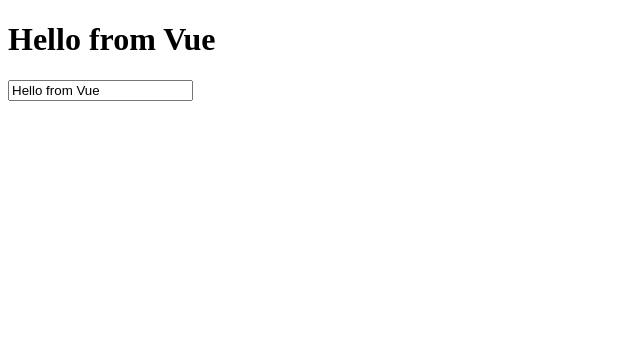
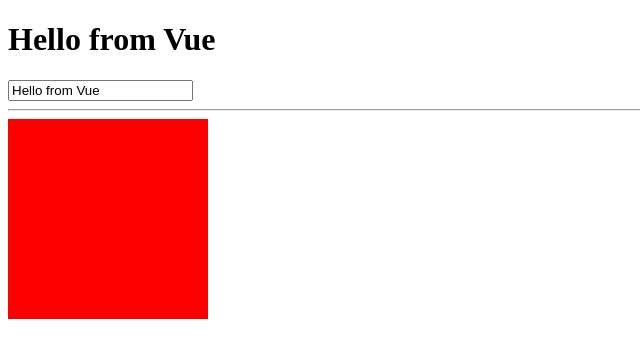
Before and after one commit to Axhar85/vue-proj, a plain HTML site: page index.html in a window 1280 px wide. Shown: the whole page, without its empty margins (0-640 px from the left). Drawn offline with nearby package versions, Linux system fonts and the light colour scheme.

Commit message:
if statements

```diff
--- a/index.html
+++ b/index.html
@@ -4,18 +4,40 @@
     <meta charset="UTF-8">
 
     <title>Vue 3</title>
+    <style>
+        .box {
+            background: purple;
+            height: 200px;
+            width: 200px;
+        }
+        .box.two {
+            background-color: red;
+        }
+        .box.three {
+            background-color: green ;
+        }
+        [v-cloak] {
+            display: none;
+        }
+    </style>
 </head>
 <body>
-    <div id="app">
+    <div id="app" v-cloak>
         <h1> {{greeting}} </h1>
         <input v-model="greeting">
+        <hr/>
+        <div v-if="isVisible" class="box"></div>
+        <div v-else-if="isVisibleTwo"  class="box two"></div>
+        <div v-else class="box three"></div>
     </div>
     <script src="https://unpkg.com/vue@next"></script>
     <script>
        let app =  Vue.createApp({
             data: function() {
                 return{
-                    greeting: 'Hello from Vue'
+                    greeting: 'Hello from Vue',
+                    isVisible: false,
+                    isVisibleTwo: true,
                 }
             }
         })
```
